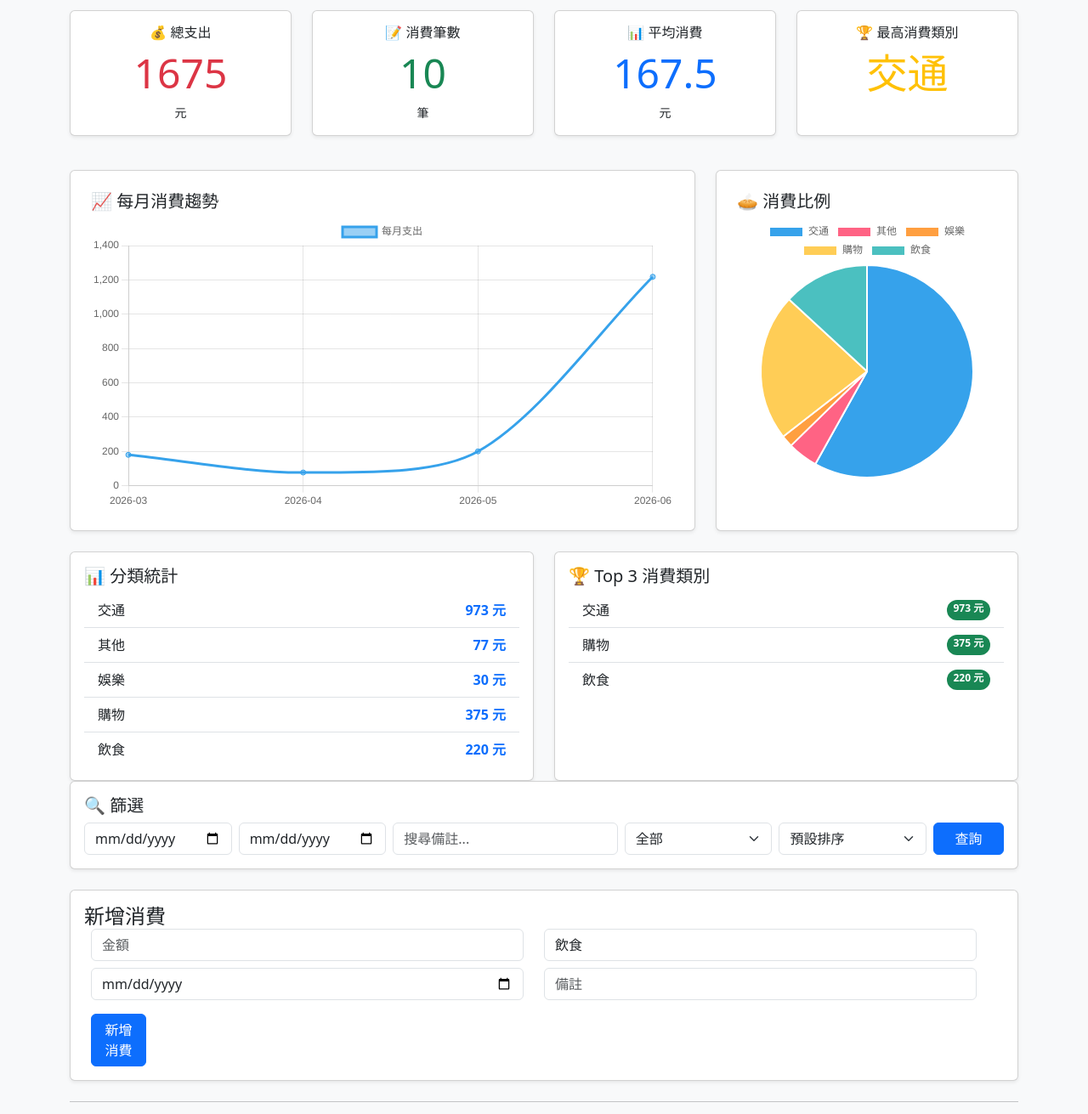
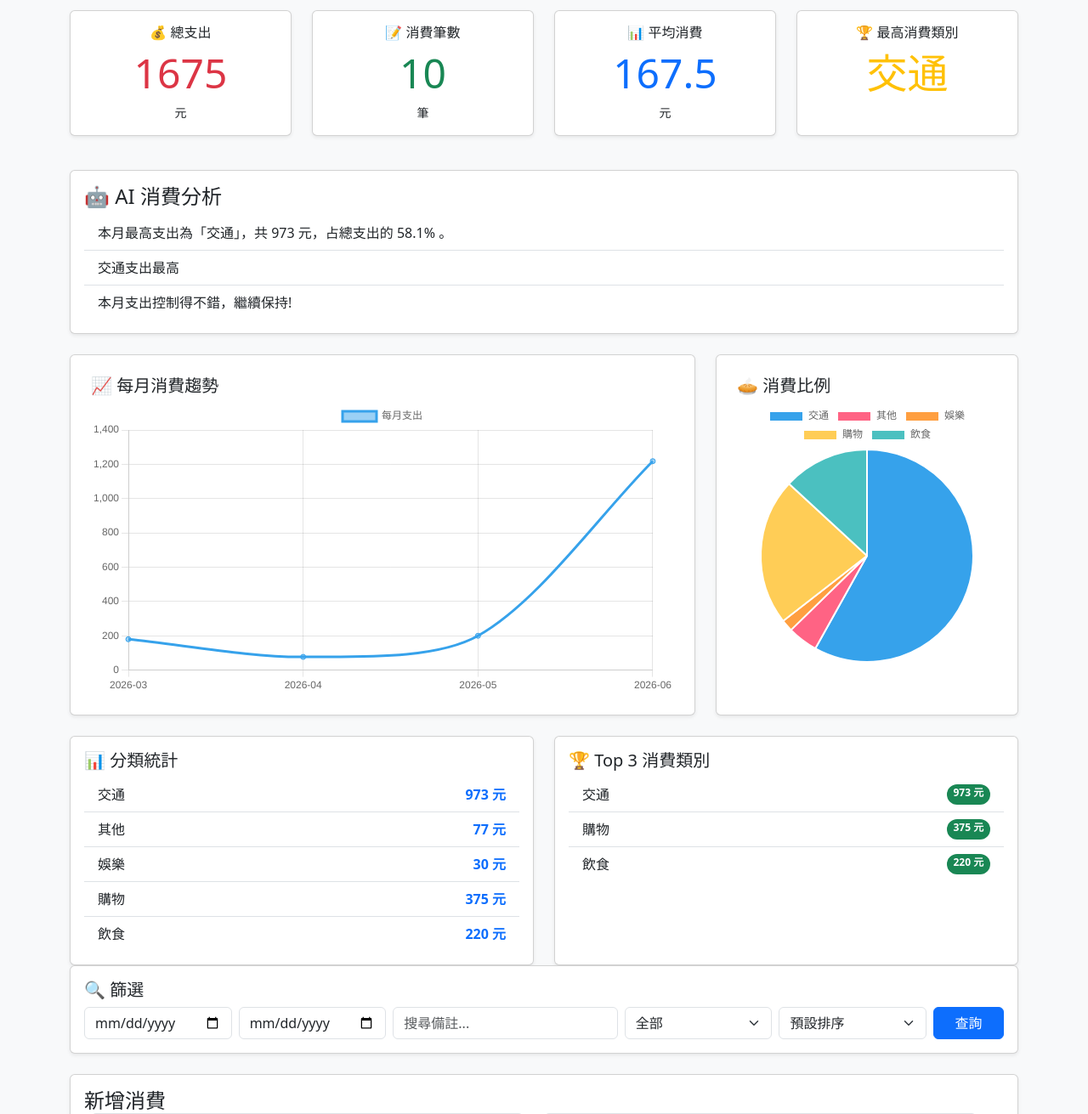
Before and after one commit to fangyu0211/expense-app, a Flask app: page / in a window 1280 px wide. Shown: the part 277-1588 px from the top of the page at 85% size. Run offline with Flask 3, Linux system fonts and the light colour scheme; a user stored in the database is signed in; data comes from the database, SQL or seed files in the repository; both versions use the stored data as it was after the commit.

Commit message:
AI消費分析

```diff
--- a/app.py
+++ b/app.py
@@ -119,6 +119,40 @@ def index():
     """
     c.execute(query, params)
     category_stats = c.fetchall()
+    analysis = []
+
+    if total > 0:
+        # 找最大支出
+        top = max(category_stats, key=lambda x: x[1])
+        percent = round(top[1] / total * 100, 1)
+        analysis.append(
+            f"本月最高支出為「{top[0]}」，共 {top[1]} 元，占總支出的 {percent}% 。"
+        )
+        if top[0] == "飲食":
+            analysis.append(
+                "建議減少外食次數，可有效降低每月支出。"
+            )
+        elif top[0] == "娛樂":
+            analysis.append(
+                "娛樂支出較高，可適度控制非必要消費。"
+            )
+        elif top[0] == "購物":
+            analysis.append(
+                "購物支出偏高，建議規劃購物預算。"
+            )
+        elif top[0] == "交通":
+            analysis.append(
+                "交通支出最高"
+            )
+        if total > 10000:
+            analysis.append(
+                "本月總支出已超過 10,000 元，建議檢視預算配置。"
+            )
+
+        elif total < 3000:
+            analysis.append(
+                "本月支出控制得不錯，繼續保持!"
+            )
 
     c.execute(f"""
     SELECT category, SUM(amount) as total
@@ -242,6 +276,7 @@ def index():
         keyword=keyword,
         category=category,
         sort=sort,
+        analysis=analysis,
     )
 
 @app.route('/add', methods=['POST'])
--- a/templates/index.html
+++ b/templates/index.html
@@ -105,6 +105,29 @@
             <h6>🏆 最高消費類別</h6>
             <h1 class="display-5 text-warning">{{ top_category }}</h1>
         </div>
+    </div>
+
+</div>
+<div class="card shadow-sm mt-4">
+
+    <div class="card-body">
+
+        <h4>🤖 AI 消費分析</h4>
+
+        <ul class="list-group list-group-flush">
+
+            {% for item in analysis %}
+
+            <li class="list-group-item">
+
+                {{ item }}
+
+            </li>
+
+            {% endfor %}
+
+        </ul>
+
     </div>
 
 </div>
```
Also changed, not shown: expense.db.
